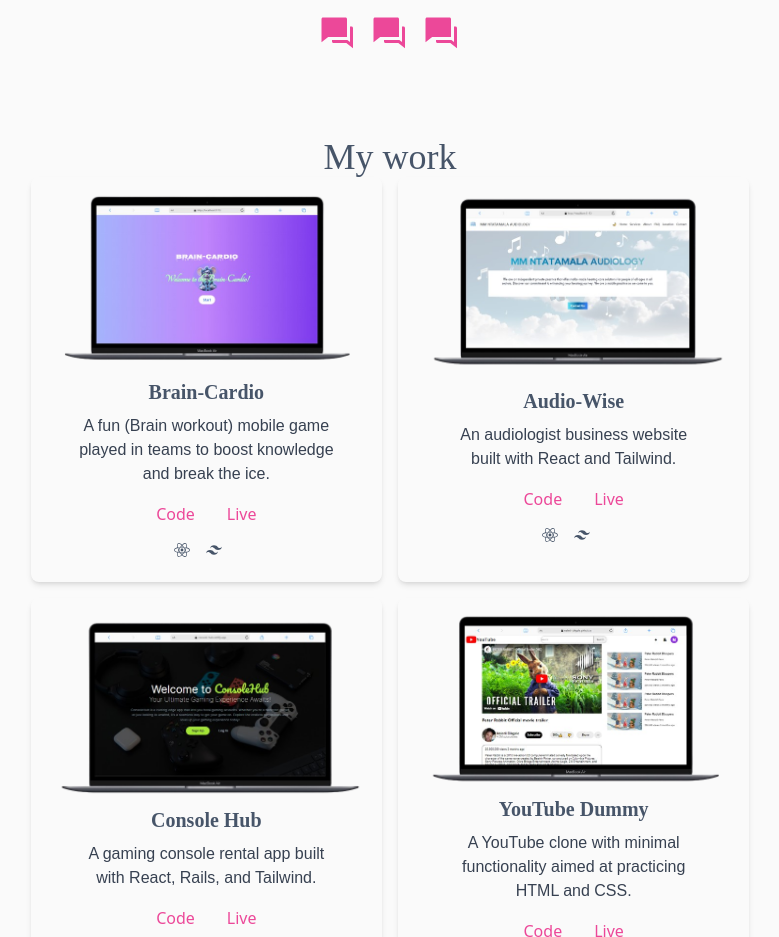
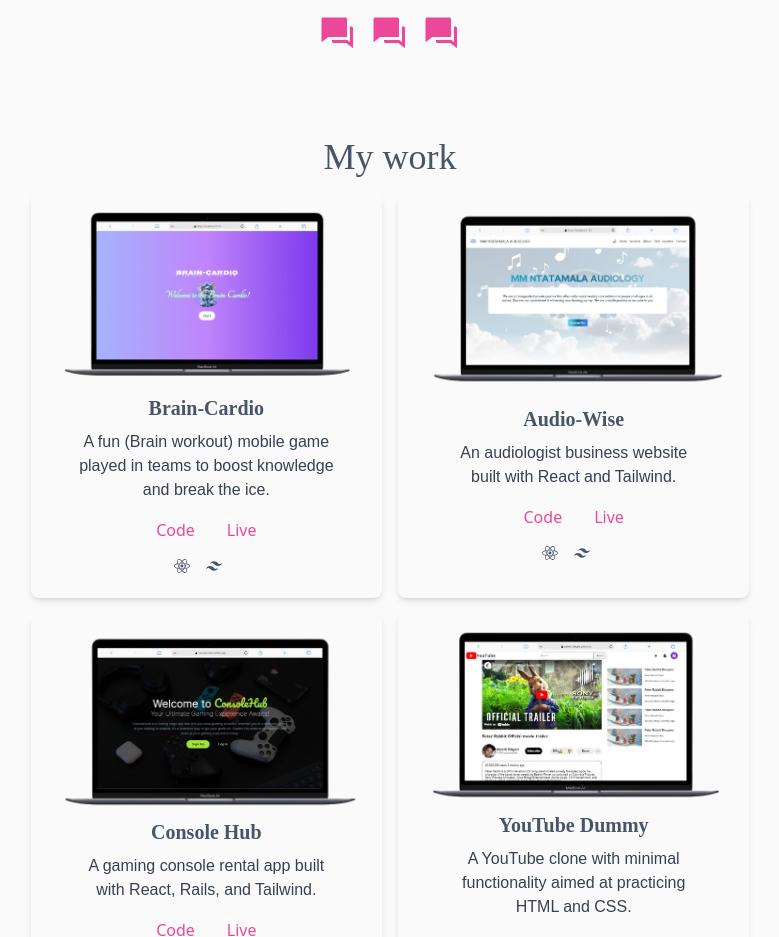
Before and after one commit to Naledi-Dikgale/portfolio-v3, a React (Vite) app: page / in a window 1280 px wide. Shown: the part 3140-4077 px from the top of the page, without its empty margins (250-1029 px from the left). Built offline with nearby package versions, Linux system fonts and the light colour scheme; a web font is replaced by a local one.

Commit message:
Layout update

```diff
--- a/src/components/Projects.jsx
+++ b/src/components/Projects.jsx
@@ -28,13 +28,13 @@ function Projects() {
 
   return (
     <section className={`p-6 flex flex-col items-center justify-center ${theme === 'light' ? 'bg-primary text-secondary' : 'bg-gradient-to-r from-slate-800 via-slate-850 to-slate-900 text-primary'}`}>
-      <h1 className={`font-agbalumo text-4xl text-center ${theme === 'light' ? 'text-secondary' : 'text-primary'}`}>
+      <h1 className={`font-agbalumo text-4xl text-center pb-4 ${theme === 'light' ? 'text-secondary' : 'text-primary'}`}>
         My work
       </h1>
       <div className="md:w-7/12 h-auto grid grid-cols-1 md:grid-cols-2 gap-4">
         {projects.map((project, index) => (
           <div key={index} className="card bg-transparent shadow-md rounded-lg p-4 flex flex-col">
-            <img className="w-full h-[50%] object-cover rounded-t-lg" src={project.image} alt={project.title} />
+            <img className="w-full h-auto object-cover rounded-t-lg" src={project.image} alt={project.title} />
             <h2 className="text-xl font-agbalumo font-bold text-center mt-2">{project.title}</h2>
             <p className="text-gray-700 mt-2 text-center px-8 font-andika">{project.description}</p>
             <div className="mt-4 text-center flex flex-wrap justify-center">
```
